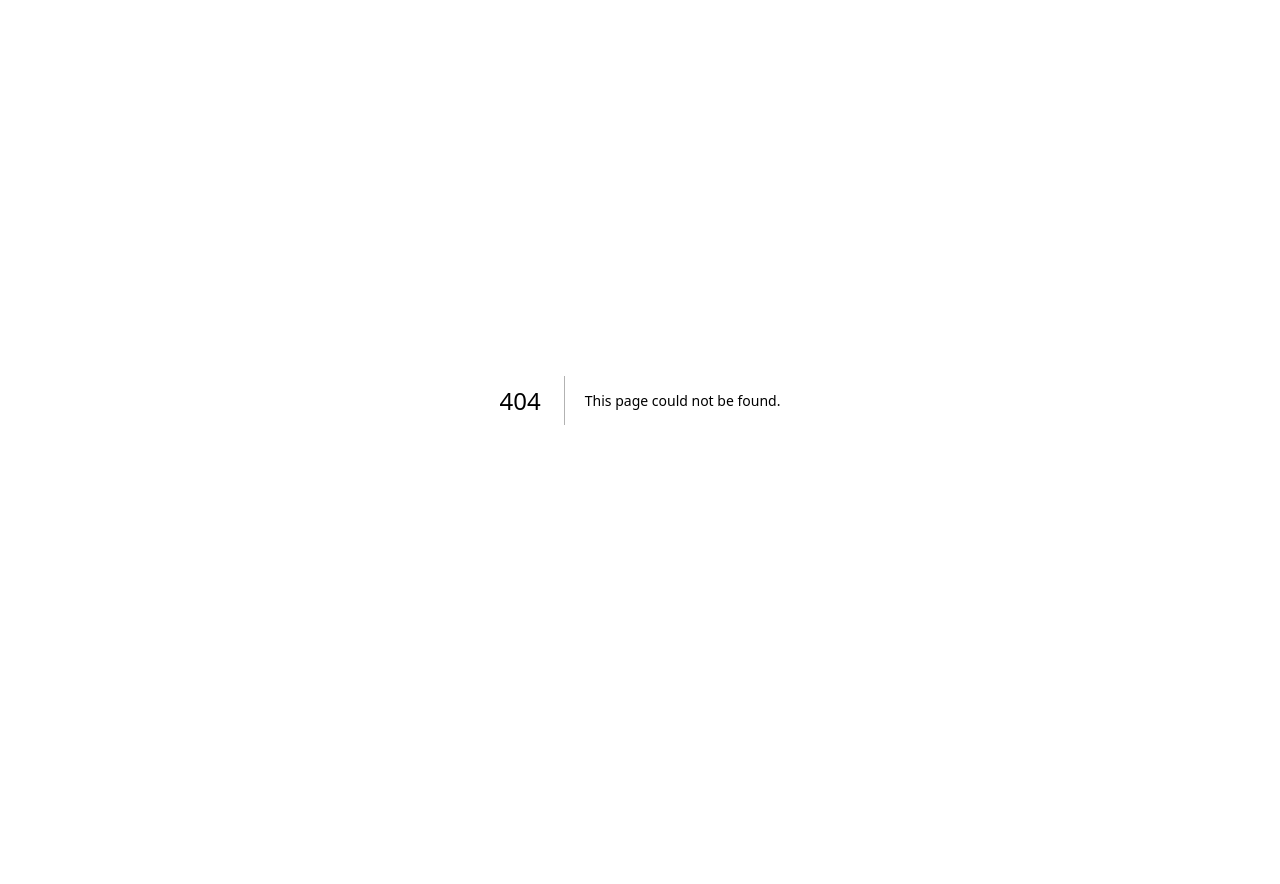
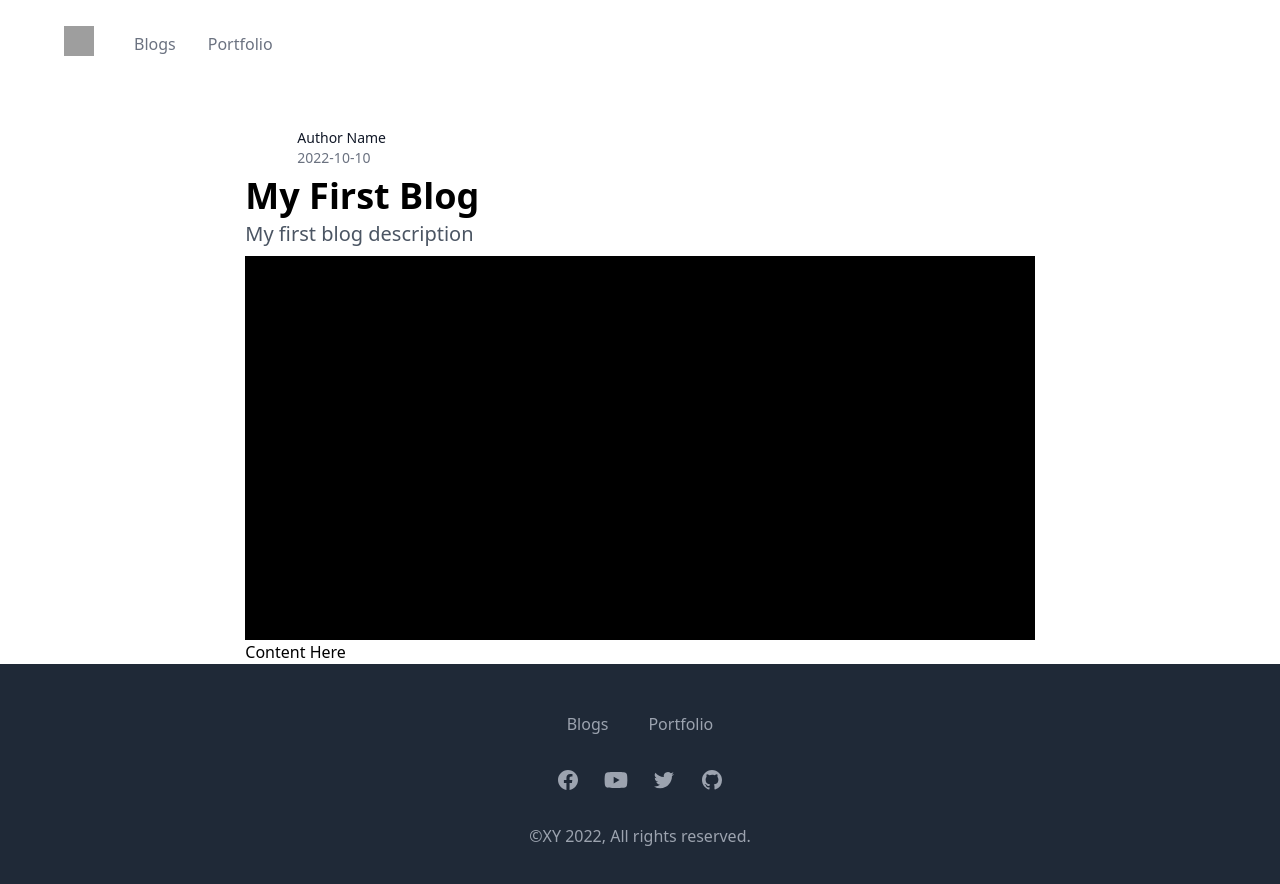
Before and after one commit to matan3sh/personal-app, a Next.js app: page /blogs/markdown-full-example in a window 1280 px wide. Before the commit this address had no page. Shown: the top 884 px of the page. Before the commit the page ends 800 px from the top, so only its background shows below. Built offline with nearby package versions, Linux system fonts and the light colour scheme; grey boxes are pictures that could not be loaded.

Commit message:
Implement detail page layout and fix types

```diff
--- a/components/layouts/base/index.tsx
+++ b/components/layouts/base/index.tsx
@@ -1,9 +1,10 @@
+import { FunctionComponent, PropsWithChildren } from "react";
 import Head from "next/head";
 import Image from "next/legacy/image";
 
 import { Footer, Header, Navbar } from "../../common";
 
-const BaseLayout = ({ children }: any) => {
+const BaseLayout: FunctionComponent<PropsWithChildren> = ({ children }) => {
   return (
     <>
       <div className="mx-auto max-w-7xl px-4 space-y-8 sm:px-6 lg:px-8">
--- a/components/layouts/index.tsx
+++ b/components/layouts/index.tsx
@@ -1 +1,2 @@
 export { default as BaseLayout } from "./base";
+export { default as PageLayout } from "./page";
--- /dev/null
+++ b/components/layouts/page/index.tsx
@@ -0,0 +1,27 @@
+import { FunctionComponent, PropsWithChildren } from "react";
+import Head from "next/head";
+
+import { Footer, Navbar } from "../../common";
+
+const PageLayout: FunctionComponent<PropsWithChildren> = ({ children }) => {
+  return (
+    <>
+      <div className="mx-auto max-w-7xl px-4 space-y-8 sm:px-6 lg:px-8">
+        <Head>
+          <title>Portfolio - Matan Shaviro</title>
+          <meta name="description" content="Generated by create next app" />
+          <link rel="icon" href="/favicon.ico" />
+        </Head>
+
+        <div className="relative bg-white pb-8 lg:w-full lg:max-w-2xl">
+          <Navbar />
+        </div>
+
+        <div className="mx-auto max-w-2xl px-4 lg:max-w-7xl">{children}</div>
+      </div>
+      <Footer />
+    </>
+  );
+};
+
+export default PageLayout;
--- /dev/null
+++ b/pages/blogs/[slug].tsx
@@ -0,0 +1,63 @@
+import { NextPage } from "next/types";
+import { PageLayout } from "../../components/layouts";
+
+const BlogDetail: NextPage = () => {
+  return (
+    <>
+      <PageLayout>
+        <div className="w-2/3 m-auto">
+          {/* Blog Header Starts */}
+          <div className="blog-detail-header">
+            <div className="flex flex-row justify-between mb-2">
+              <div className="flex items-center">
+                <div className="flex-shrink-0">
+                  <a href="#">
+                    <span className="sr-only">Author Name</span>
+                    <div className="relative h-10 w-10 !mb-0">
+                      {/* <Image
+                        priority
+                        layout="fill"
+                        objectFit="cover"
+                        className="rounded-full"
+                        src={authorImage} alt=""
+                      /> */}
+                    </div>
+                  </a>
+                </div>
+                <div className="ml-3">
+                  <p className="text-sm font-medium text-gray-900 !mb-0">
+                    <a href="#" className="hover:underline">
+                      Author Name
+                    </a>
+                  </p>
+                  <div className="flex space-x-1 text-sm text-gray-500">
+                    <time dateTime="{date}">2022-10-10</time>
+                  </div>
+                </div>
+              </div>
+              <div className="flex self-end">{/* Social Links Here */}</div>
+            </div>
+            <h1 className="font-bold text-4xl mb-1">My First Blog</h1>
+            <h2 className="blog-detail-header-subtitle mb-2 text-xl text-gray-600">
+              My first blog description
+            </h2>
+            <div className="h-96 bg-black mx-auto w-full relative">
+              {/* <Image
+                priority
+                layout="fill"
+                objectFit="cover"
+                src={coverImage} alt=""/> */}
+            </div>
+          </div>
+          {/* Blog Header Ends */}
+          <article className="prose lg:prose-lg markdown-image-50">
+            {/* Blog Content Here */}
+            Content Here
+          </article>
+        </div>
+      </PageLayout>
+    </>
+  );
+};
+
+export default BlogDetail;
```
